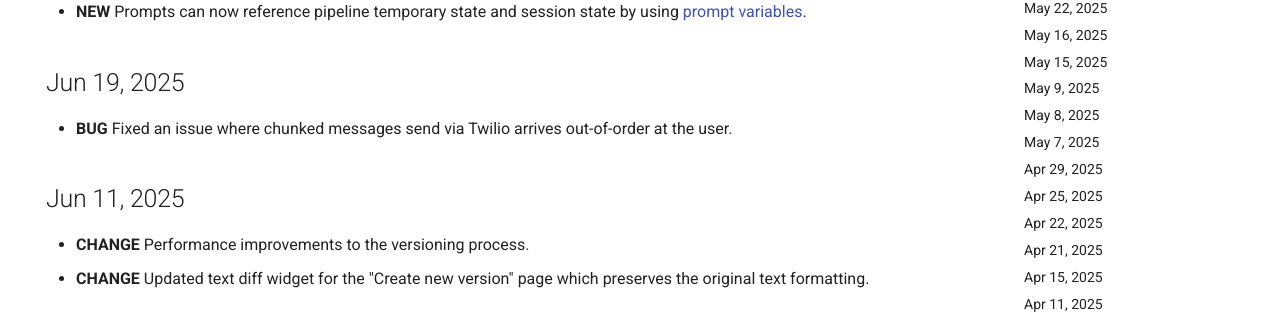
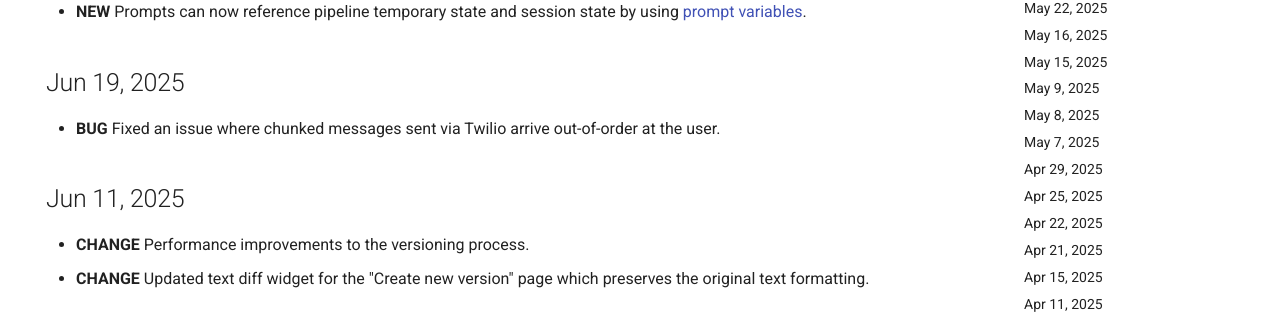
Before and after one commit to dimagi/open-chat-studio-docs, an MkDocs documentation site: the page built from docs/changelog.md, in a window 1280 px wide and 900 px high. Shown: the part 313-627 px from the top of the window. Built offline with MkDocs 1.6.1 and Material for MkDocs 9.7.7, drawn with Linux system fonts in a browser that asks for light colours; emoji names are drawn with the system emoji font; a script that is not in the unit is left out; comment, search, counter and statistics services are not loaded.

Commit message:
review updates

```diff
--- a/docs/changelog.md
+++ b/docs/changelog.md
@@ -9,8 +9,7 @@ hide:
 * **NEW** Prompts can now reference pipeline temporary state and session state by using [prompt variables](concepts/prompt_variables.md).
 
 ## Jun 19, 2025
-* **BUG** Fixed an issue where chunked messages send via Twilio arrives out-of-order at the user.
-
+* **BUG** Fixed an issue where chunked messages sent via Twilio arrive out-of-order at the user.
 
 ## Jun 11, 2025
 * **CHANGE** Performance improvements to the versioning process.
```
Also changed, not shown: docs/concepts/participant_data.md (+0 -2 lines), docs/concepts/prompt_variables.md (+1 -1 lines).
